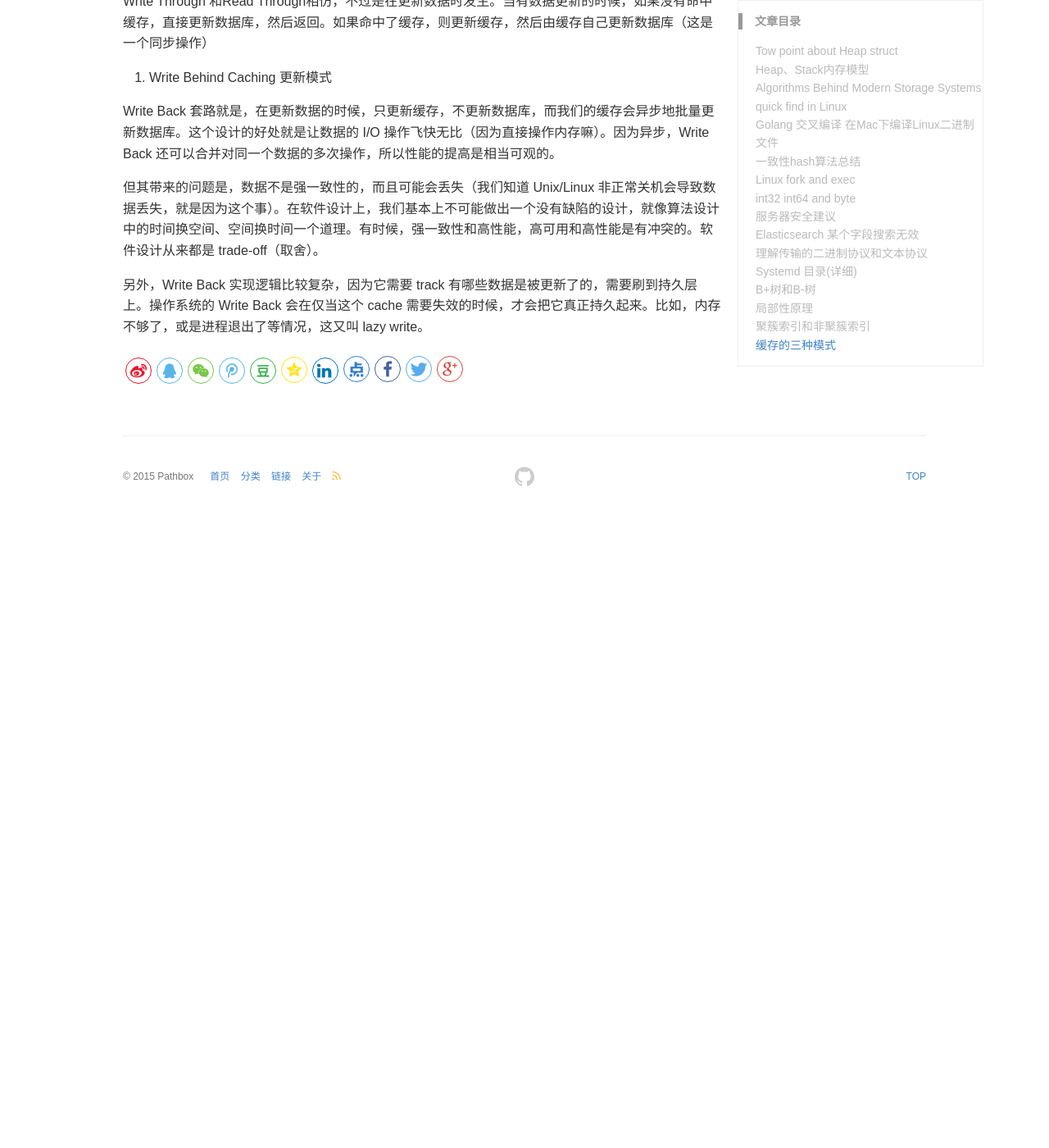
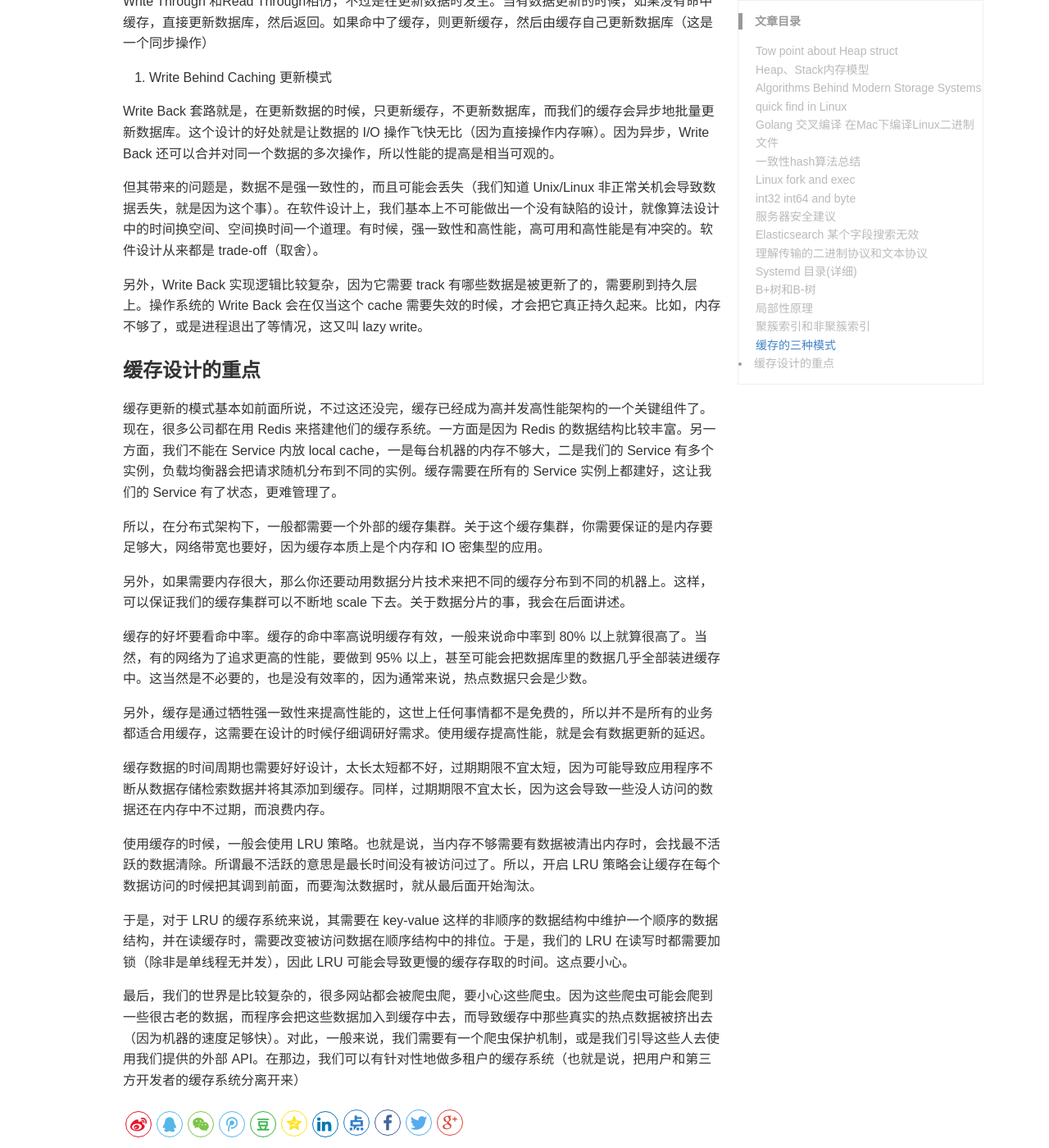
Before and after one commit to pathbox/pathbox.github.io, a Jekyll site: the page built from _posts/2018-06-02-work-summary-in-Udesk-sixteen.md, in a window 1280 px wide and 1400 px high, scrolled down 6599 px. Shown: the whole window at 82% size. Built offline with Jekyll 4.4.1, drawn with Linux system fonts in a browser that asks for light colours; before the commit the page ends 7229 px from its top, so only the background shows below that.

Commit message:
缓存设计的重点

```diff
--- a/_posts/2018-06-02-work-summary-in-Udesk-sixteen.md
+++ b/_posts/2018-06-02-work-summary-in-Udesk-sixteen.md
@@ -214,3 +214,23 @@ Write Back 套路就是，在更新数据的时候，只更新缓存，不更新
 但其带来的问题是，数据不是强一致性的，而且可能会丢失（我们知道 Unix/Linux 非正常关机会导致数据丢失，就是因为这个事）。在软件设计上，我们基本上不可能做出一个没有缺陷的设计，就像算法设计中的时间换空间、空间换时间一个道理。有时候，强一致性和高性能，高可用和高性能是有冲突的。软件设计从来都是 trade-off（取舍）。
 
 另外，Write Back 实现逻辑比较复杂，因为它需要 track 有哪些数据是被更新了的，需要刷到持久层上。操作系统的 Write Back 会在仅当这个 cache 需要失效的时候，才会把它真正持久起来。比如，内存不够了，或是进程退出了等情况，这又叫 lazy write。
+
+### 缓存设计的重点
+
+缓存更新的模式基本如前面所说，不过这还没完，缓存已经成为高并发高性能架构的一个关键组件了。现在，很多公司都在用 Redis 来搭建他们的缓存系统。一方面是因为 Redis 的数据结构比较丰富。另一方面，我们不能在 Service 内放 local cache，一是每台机器的内存不够大，二是我们的 Service 有多个实例，负载均衡器会把请求随机分布到不同的实例。缓存需要在所有的 Service 实例上都建好，这让我们的 Service 有了状态，更难管理了。
+
+所以，在分布式架构下，一般都需要一个外部的缓存集群。关于这个缓存集群，你需要保证的是内存要足够大，网络带宽也要好，因为缓存本质上是个内存和 IO 密集型的应用。
+
+另外，如果需要内存很大，那么你还要动用数据分片技术来把不同的缓存分布到不同的机器上。这样，可以保证我们的缓存集群可以不断地 scale 下去。关于数据分片的事，我会在后面讲述。
+
+缓存的好坏要看命中率。缓存的命中率高说明缓存有效，一般来说命中率到 80% 以上就算很高了。当然，有的网络为了追求更高的性能，要做到 95% 以上，甚至可能会把数据库里的数据几乎全部装进缓存中。这当然是不必要的，也是没有效率的，因为通常来说，热点数据只会是少数。
+
+另外，缓存是通过牺牲强一致性来提高性能的，这世上任何事情都不是免费的，所以并不是所有的业务都适合用缓存，这需要在设计的时候仔细调研好需求。使用缓存提高性能，就是会有数据更新的延迟。
+
+缓存数据的时间周期也需要好好设计，太长太短都不好，过期期限不宜太短，因为可能导致应用程序不断从数据存储检索数据并将其添加到缓存。同样，过期期限不宜太长，因为这会导致一些没人访问的数据还在内存中不过期，而浪费内存。
+
+使用缓存的时候，一般会使用 LRU 策略。也就是说，当内存不够需要有数据被清出内存时，会找最不活跃的数据清除。所谓最不活跃的意思是最长时间没有被访问过了。所以，开启 LRU 策略会让缓存在每个数据访问的时候把其调到前面，而要淘汰数据时，就从最后面开始淘汰。
+
+于是，对于 LRU 的缓存系统来说，其需要在 key-value 这样的非顺序的数据结构中维护一个顺序的数据结构，并在读缓存时，需要改变被访问数据在顺序结构中的排位。于是，我们的 LRU 在读写时都需要加锁（除非是单线程无并发），因此 LRU 可能会导致更慢的缓存存取的时间。这点要小心。
+
+最后，我们的世界是比较复杂的，很多网站都会被爬虫爬，要小心这些爬虫。因为这些爬虫可能会爬到一些很古老的数据，而程序会把这些数据加入到缓存中去，而导致缓存中那些真实的热点数据被挤出去（因为机器的速度足够快）。对此，一般来说，我们需要有一个爬虫保护机制，或是我们引导这些人去使用我们提供的外部 API。在那边，我们可以有针对性地做多租户的缓存系统（也就是说，把用户和第三方开发者的缓存系统分离开来）
```
